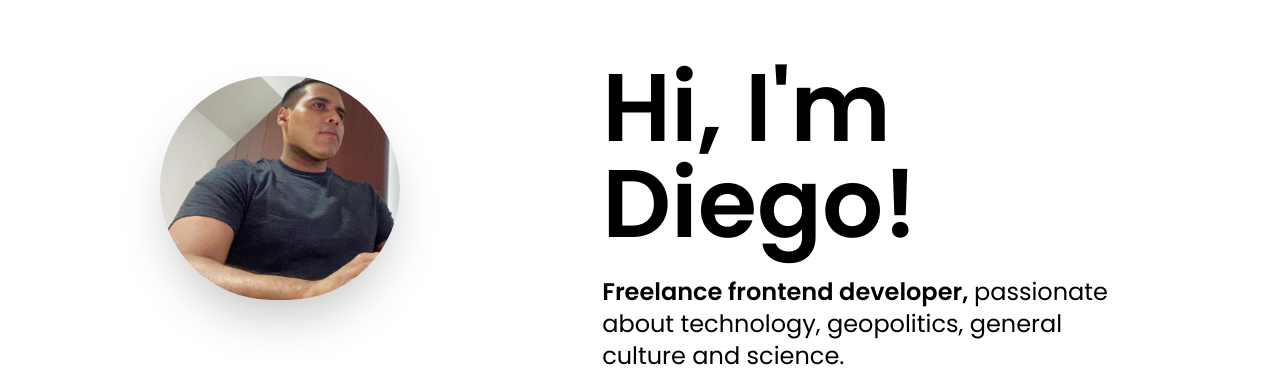
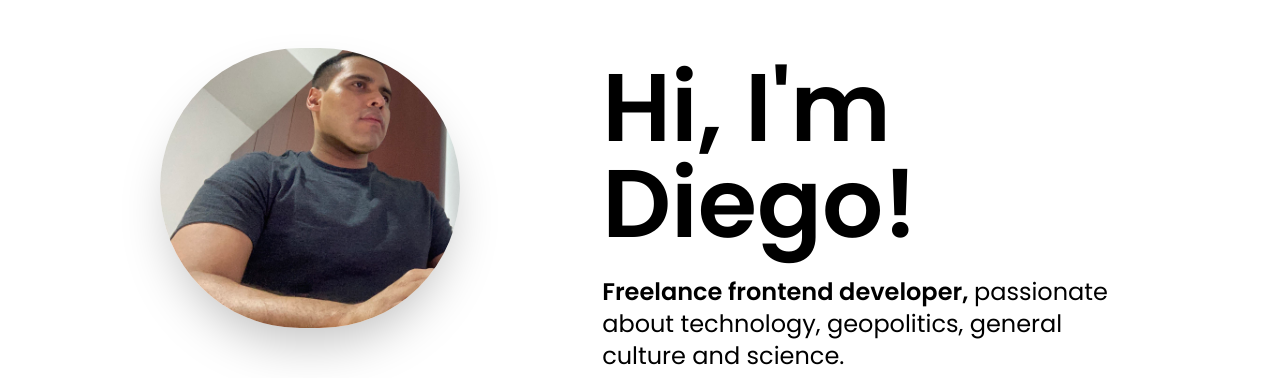
Before and after one commit to DiegoMarulandaB/Portfolio, a Next.js app: page / in a window 1280 px wide. Shown: the part 220-598 px from the top of the page. Built offline with nearby package versions, Linux system fonts and the light colour scheme.

Commit message:
add size profile picture

```diff
--- a/src/app/home/page.tsx
+++ b/src/app/home/page.tsx
@@ -49,8 +49,8 @@ const HomePage = () => {
           <Image
             src="/diegoM.jpg"
             alt="profile image"
-            width={240}
-            height={240}
+            width={300}
+            height={300}
             className="h-auto max-w-full rounded-full shadow-2xl mb-10 sm:text-1xl md:text-4xl lg:text-7xl  mx-2 "
           />
         </div>
```
